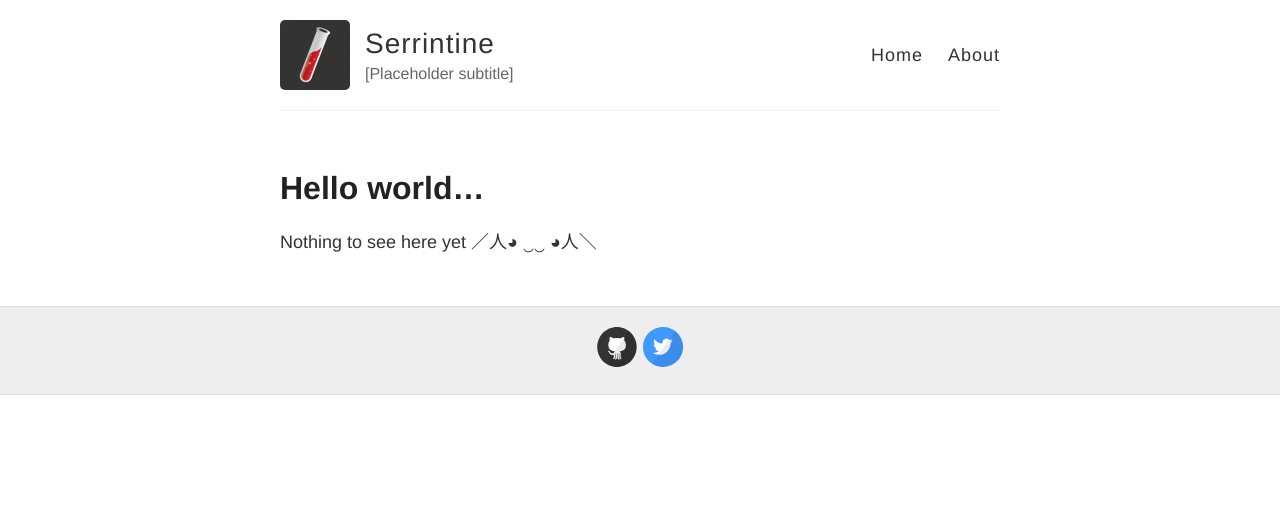
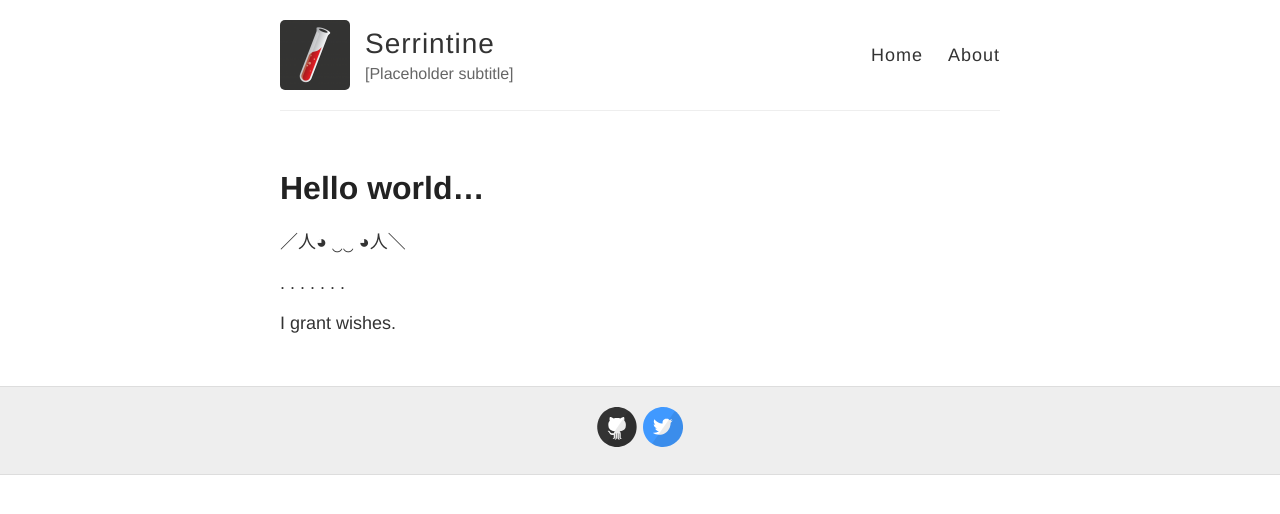
Before and after one commit to serrintine/serrintine.github.io, a Jekyll site: the page built from index.md, in a window 1280 px wide. Shown: the top 514 px of the page. Built offline with Jekyll 4.4.1, drawn with Linux system fonts in a browser that asks for light colours.

Commit message:
Updated index.md

```diff
--- a/index.md
+++ b/index.md
@@ -20,4 +20,14 @@ published: true
 
 # Hello world...
 
-Nothing to see here yet ／人◕ ‿‿ ◕人＼
+／人◕ ‿‿ ◕人＼
+
+.
+.
+.
+.
+.
+.
+.
+
+I grant wishes.
```
